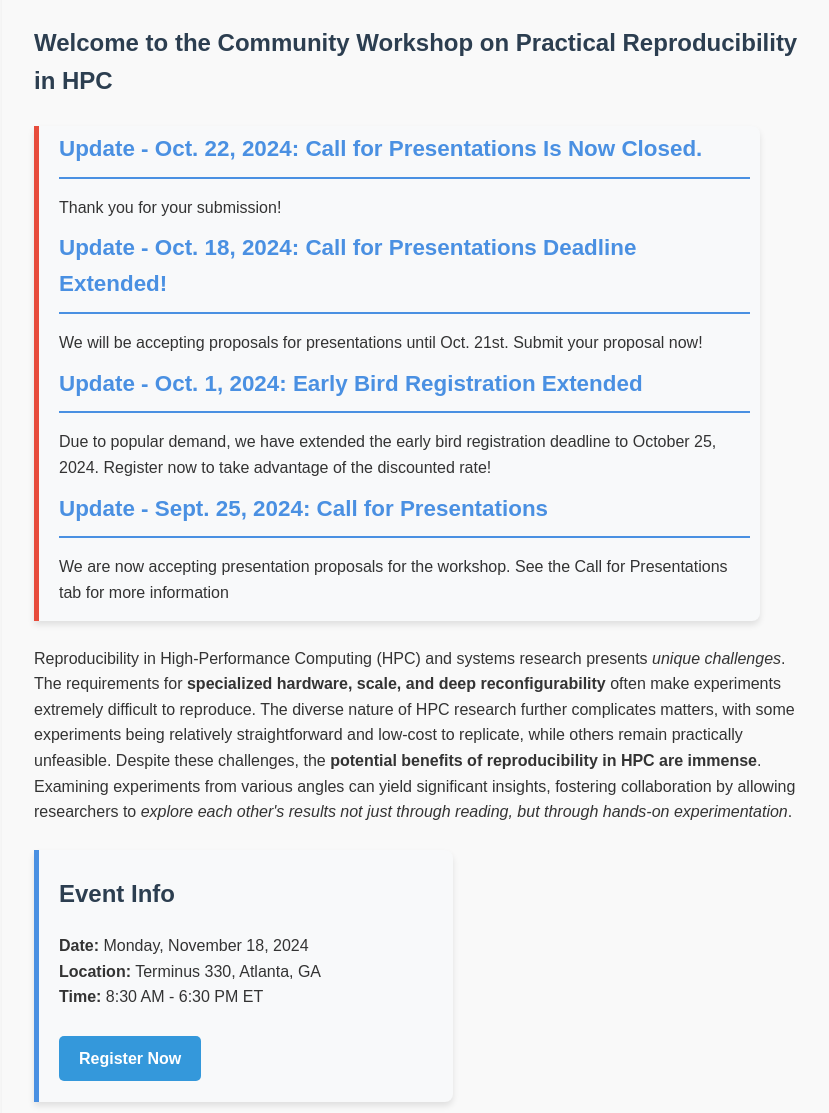
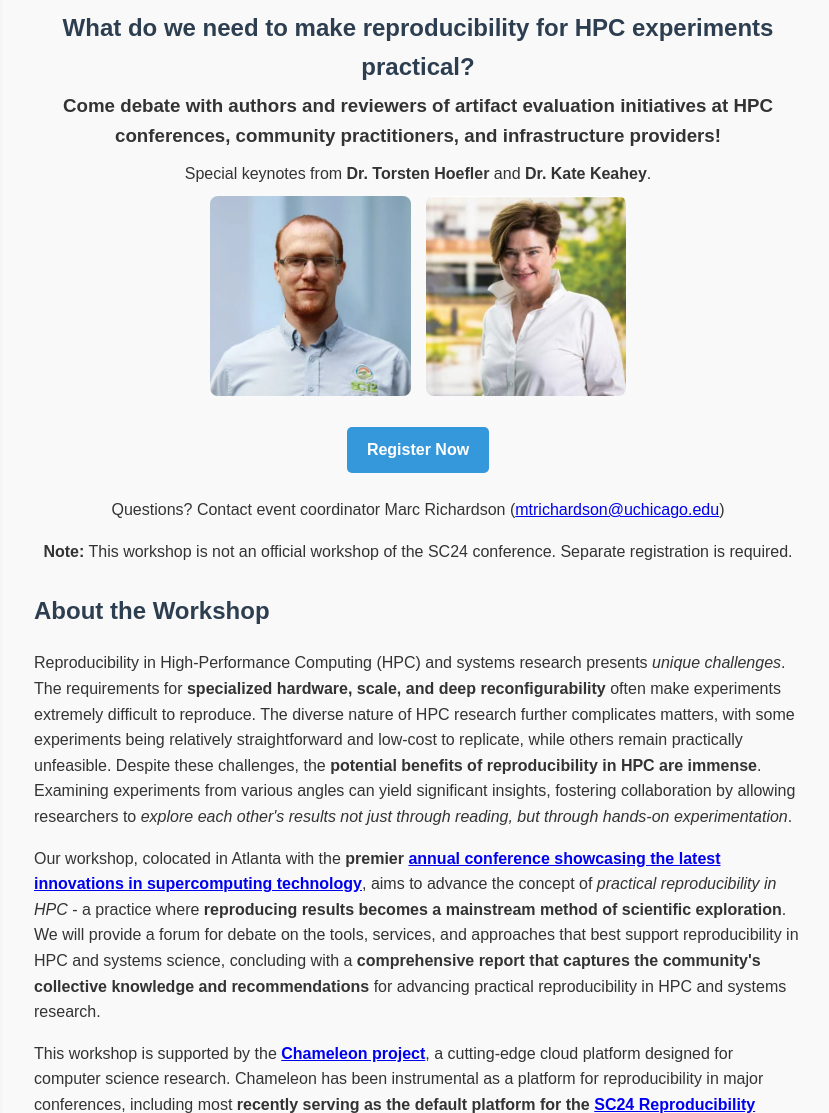
Before and after one commit to ChameleonCloud/reproducibilityworkshop24, a plain HTML site: page index.html in a window 1280 px wide. Shown: the part 357-1470 px from the top of the page, without its empty margins (222-1051 px from the left). Drawn offline with Linux system fonts and the light colour scheme.

Commit message:
minor updates to home page

```diff
--- a/index.html
+++ b/index.html
@@ -240,7 +240,7 @@
         }
         .speaker-image {
             width: 100%;
-            max-height: 300px;
+            max-height: 200px;
             object-fit: contain;
             border-radius: 8px;
             margin-bottom: 15px;
@@ -520,21 +520,22 @@
     </nav>
     <main>
         <section id="about" class="section active">
-            <h2>Welcome to the Community Workshop on Practical Reproducibility
-            in HPC</h2>
-            <div class="callout-update">
-                <h3>Update - Oct. 22, 2024: Call for Presentations Is Now Closed.</h3>
-                <p>Thank you for your submission!</p>
-                <h3>Update - Oct. 18, 2024: Call for Presentations Deadline Extended!</h3>
-                <p>We will be accepting proposals for presentations until Oct. 21st. Submit your proposal now!</p>
-                <h3>Update - Oct. 1, 2024: Early Bird Registration Extended</h3>
-                <p>Due to popular demand, we have extended the early bird
-                registration deadline to October 25, 2024. Register now to take
-                advantage of the discounted rate!</p>
-                <h3>Update - Sept. 25, 2024: Call for Presentations</h3>
-                <p>We are now accepting presentation proposals for the workshop.
-                See the Call for Presentations tab for more information</p>
+            <div style="display: flex; flex-direction: column; justify-content: center; align-items: center;">
+                <h2 style="text-align: center; margin: 5px;">What do we need to make reproducibility for HPC experiments practical?</h2>
+                <h3 style="text-align: center; margin: 0px;">Come debate with authors and reviewers of artifact evaluation initiatives at HPC conferences, community practitioners, and infrastructure providers!</h3>
+                <p style="text-align: center; margin: 10px;">Special keynotes from <strong>Dr. Torsten Hoefler</strong> and <strong>Dr. Kate Keahey</strong>.</p>
+                <div style="display: flex; justify-content: center; align-items: center; gap: 15px; max-width: 600px;">
+                    <img src="assets/img/hoefler_dinfk-2.jpg" alt="Torsten Hoefler" class="speaker-image">
+                    <img src="assets/img/16x9_Keahey Katarzyna 33455D20_web 1.jpg" alt="Kate Keahey" class="speaker-image">
+                </div>
             </div>
+            <div style="display: flex; flex-direction: column; justify-content: center; align-items: center;">
+                <a href="#registration" class="cta-button">Register Now</a>
+                <p style="margin: 0.5em 0;">Questions? Contact event coordinator Marc Richardson (<a href="mailto:mtrichardson@uchicago.edu">mtrichardson@uchicago.edu</a>)</p>
+                <p style="margin: 0.5em 0;"><strong>Note:</strong> This workshop is not an official workshop of the SC24 conference. Separate registration is required.</p>
+            </div>
+
+            <h2>About the Workshop</h2>
             <p>Reproducibility in High-Performance Computing (HPC) and systems
             research presents <em>unique challenges</em>. The requirements for
             <strong>specialized hardware, scale, and deep
@@ -548,13 +549,6 @@
             yield significant insights, fostering collaboration by allowing
             researchers to <em>explore each other's results not just through
             reading, but through hands-on experimentation</em>.</p>
-            <div class="callout">
-                <h2>Event Info</h2>
-                <p><strong>Date:</strong> Monday, November 18, 2024<br>
-                <strong>Location:</strong> Terminus 330, Atlanta, GA<br>
-                <strong>Time:</strong> 8:30 AM - 6:30 PM ET</p>
-                <a href="#registration" class="cta-button">Register Now</a>
-            </div>
             <p>Our workshop, colocated in Atlanta with the <strong>premier <a
             href="https://sc24.supercomputing.org/">annual conference
             showcasing the latest innovations in supercomputing
```
